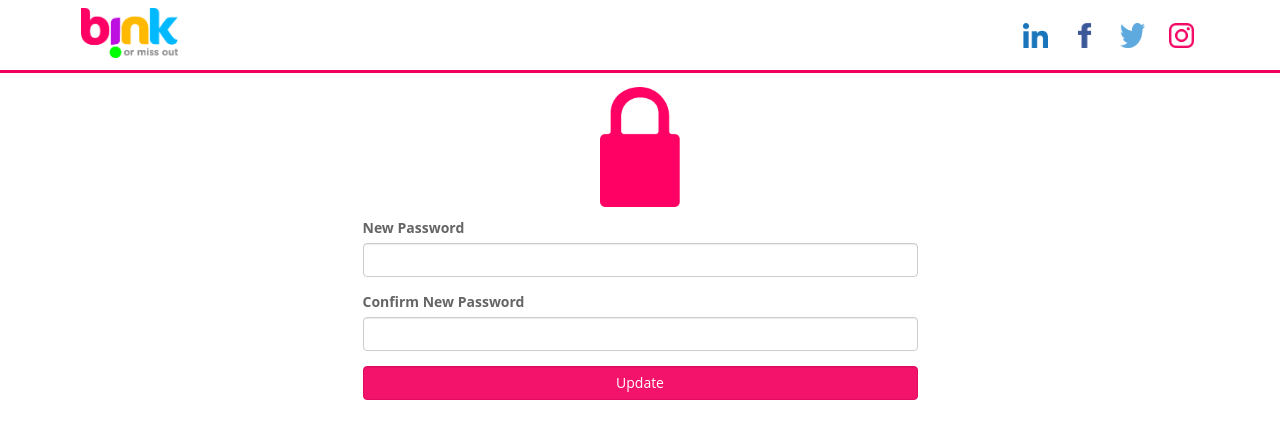
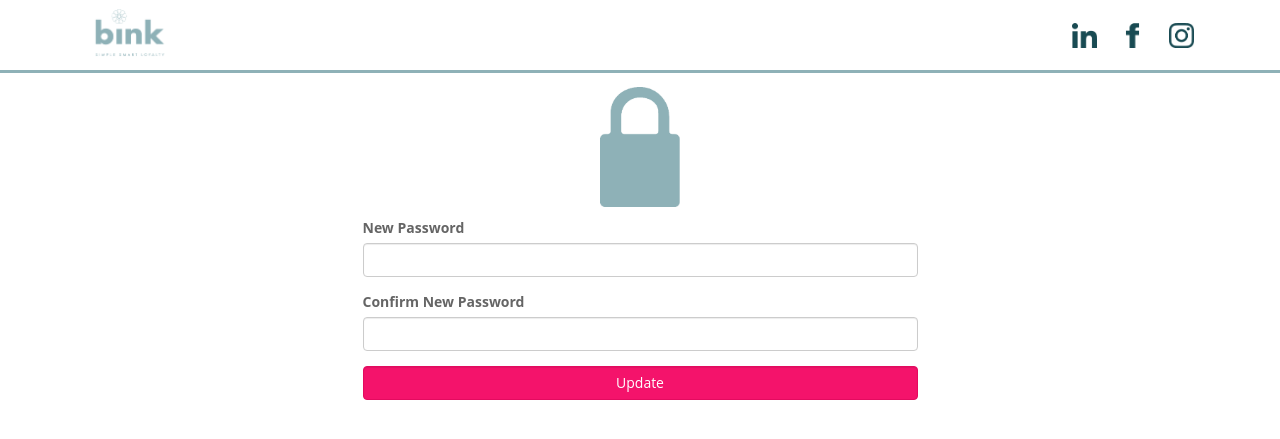
Before and after one commit to piukhq/lethe, a Flask app: page /password/1 in a window 1280 px wide. Shown: the top 439 px of the page. Run offline with Flask 2, Linux system fonts and the light colour scheme; data that the repository does not hold is empty; some libraries are stand-ins or nearby versions.

Commit message:
Implemented primary font and colour overrides - changed over images.

```diff
--- a/app/static/css/style.css
+++ b/app/static/css/style.css
@@ -7,11 +7,17 @@
     padding-top: 0px;
 }
 
+h1, h2, h3, h4, h5, p {
+    font-family: "Montserrat", "Helvetica Neue", Arial, serif;
+    color: #194b53;
+}
+
+
 hr {
     display: block;
     height: 1px;
     border: 0;
-    border-bottom: 2px solid #f20060;
+    border-bottom: 2px solid #8eb1b7;
     margin: 1em 0;
     padding: 0;
 }
@@ -52,7 +58,7 @@ a, a:link, a:visited, a:hover, a:active {
 }
 
 #header-line {
-    background-color: #f20060;
+    background-color: #8eb1b7;
     height: 1px;
 }
 
--- a/app/templates/base.html
+++ b/app/templates/base.html
@@ -22,9 +22,6 @@
                 </a>
                 <a class="social-icons-sub" href='https://facebook.com/hellobink'>
                     <img class="social-icons-img" alt="Facebook" src="{{ url_for('static', filename='img/fb.png') }}">
-                </a>
-                <a class="social-icons-sub" href='https://twitter.com/hellobink'>
-                    <img class="social-icons-img" alt="Twitter" src="{{ url_for('static', filename='img/twit.png') }}">
                 </a>
                 <a class="social-icons-sub" href='https://instagram.com/binkhq'>
                     <img class="social-icons-img" alt="Instagram" src="{{ url_for('static', filename='img/insta.png') }}">
--- a/settings.py
+++ b/settings.py
@@ -19,7 +19,7 @@ DEV_PORT = env_var("DEV_PORT", 5000)
 DEV_HOST = env_var("DEV_HOST", "127.0.0.1")
 
 BASE_URL = env_var("LETHE_URL", "http://{}:{}".format(DEV_HOST, DEV_PORT))
-HERMES_URL = env_var("HERMES_URL", "http://dev.hermes.loyaltyangels.local")
+HERMES_URL = env_var("HERMES_URL", "http://api.dev.gb.bink.com")
 
 # this will be prefixed onto any redirects sent to the user.
 # if set, it must include the http scheme (probably http:// or https://), and it must not end in a forward slash.
```
Also changed, not shown: app/static/img/fb.png, app/static/img/insta.png, app/static/img/linkedin.png, app/static/img/logo.png, app/static/img/padlock.png, app/static/img/twit.png (deleted).
